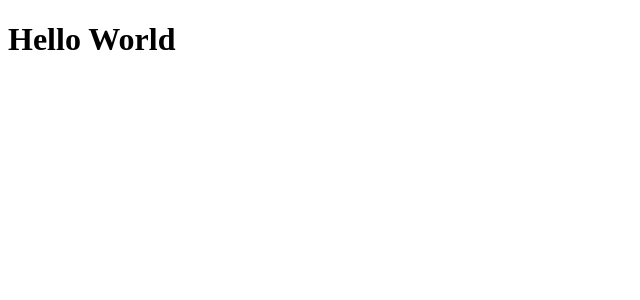
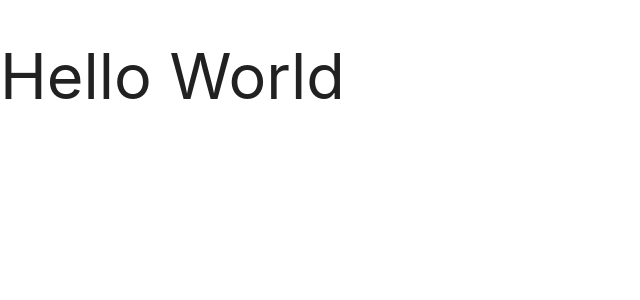
Before and after one commit to ThiagoNunesBatista-zz/it-logger, a React (Create React App) app: page / in a window 1280 px wide. Shown: the top 300 px of the page, without its empty margins (0-640 px from the left). Built offline with nearby package versions, Linux system fonts and the light colour scheme.

Commit message:
Materialize CSS Setup

```diff
--- a/package.json
+++ b/package.json
@@ -6,6 +6,7 @@
     "@testing-library/jest-dom": "^4.2.4",
     "@testing-library/react": "^9.5.0",
     "@testing-library/user-event": "^7.2.1",
+    "materialize-css": "^1.0.0",
     "react": "^16.13.1",
     "react-dom": "^16.13.1",
     "react-scripts": "3.4.1"
--- a/public/index.html
+++ b/public/index.html
@@ -7,6 +7,8 @@
   <meta name="description" content="IT Logger - Log Application For It Departments." />
   <title>IT Logger</title>
   <meta name="author" content="Thiago Nunes Batista" />
+  <link href="https://fonts.googleapis.com/icon?family=Material+Icons"
+      rel="stylesheet">
 </head>
 
 <body>
--- a/src/App.js
+++ b/src/App.js
@@ -1,6 +1,13 @@
-import React from 'react'
+import React, { useEffect } from 'react'
+import 'materialize-css/dist/css/materialize.min.css'
+import M from 'materialize-css/dist/js/materialize.min.js'
 
 function App () {
+  useEffect(() => {
+    // Init Materialize JS
+    M.AutoInit()
+  }, [])
+
   return (
     <>
       <h1>Hello World</h1>
```
Also changed, not shown: 1 other file (tests, documents, lock files or other folders).
